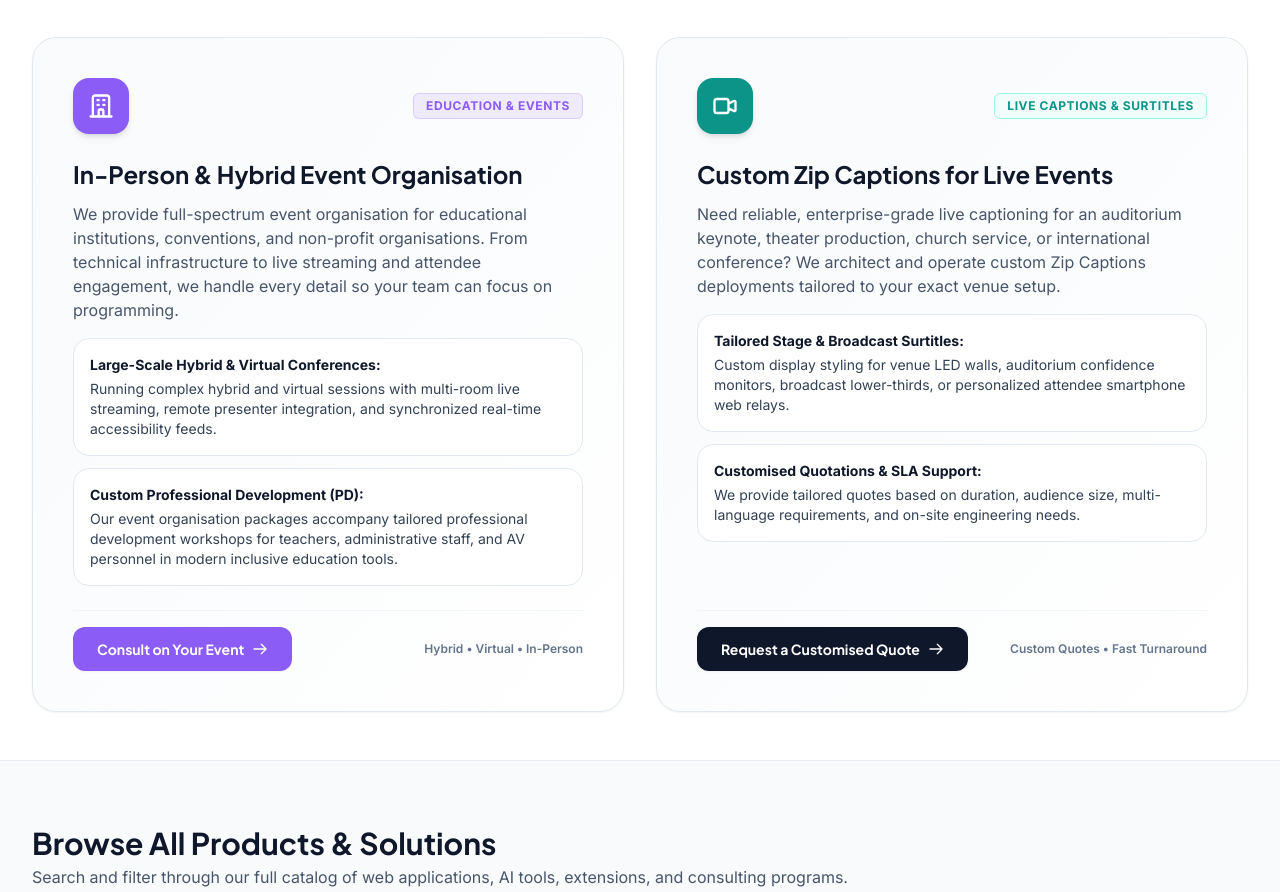
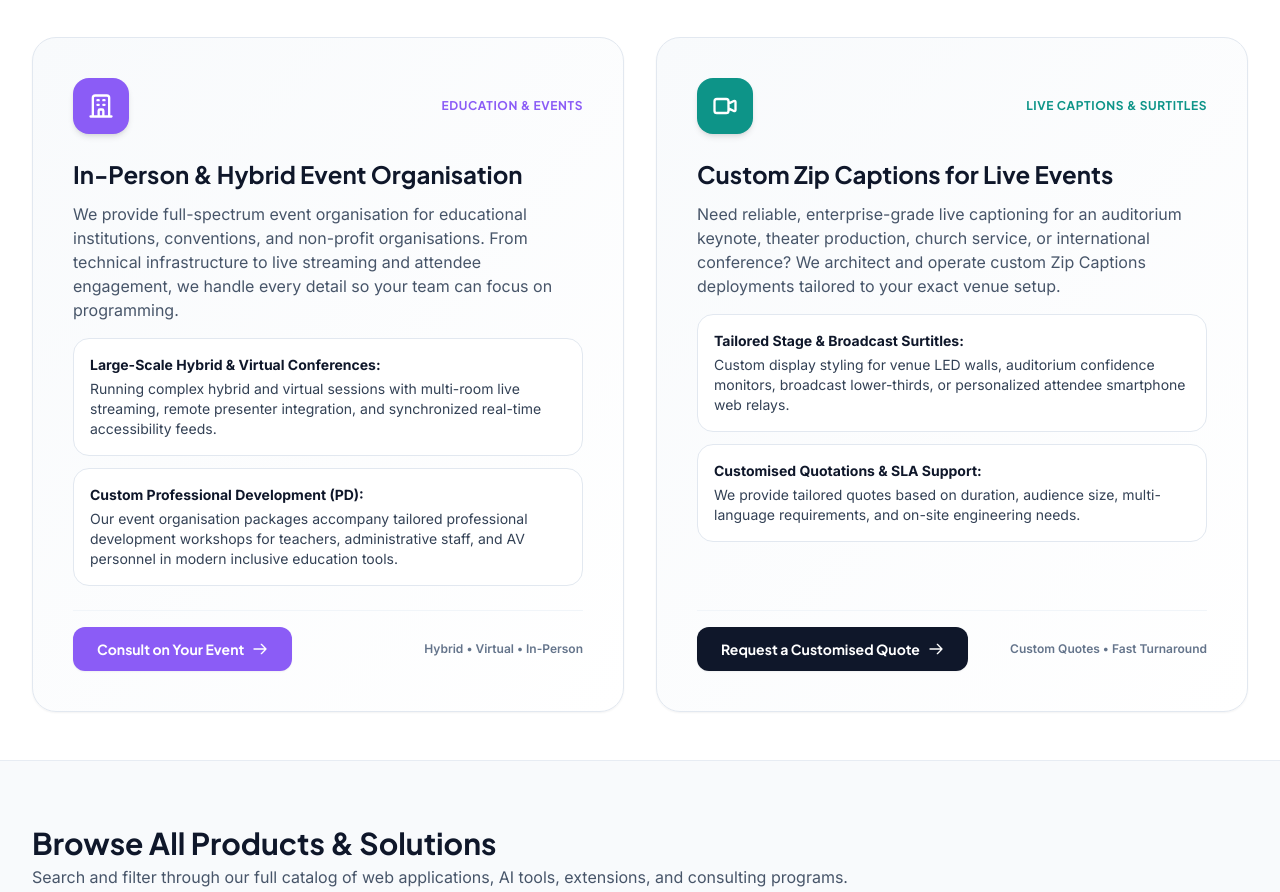
Before and after one commit to crippit/zip-solutions-home, an Astro site: page /products in a window 1280 px wide. Shown: the part 1092-1984 px from the top of the page. Built offline with nearby package versions, Linux system fonts and the light colour scheme; Astro itself is replaced by a stand-in of ours.

Commit message:
Remove pill badge boxes from featured services on products page

```diff
--- a/src/pages/products.astro
+++ b/src/pages/products.astro
@@ -94,7 +94,7 @@
                   <path stroke-linecap="round" stroke-linejoin="round" stroke-width="2" d="M19 21V5a2 2 0 00-2-2H7a2 2 0 00-2 2v16m14 0h2m-2 0h-5m-9 0H3m2 0h5M9 7h1m-1 4h1m4-4h1m-1 4h1m-5 10v-5a1 1 0 011-1h2a1 1 0 011 1v5m-4 0h4" />
                 </svg>
               </span>
-              <span class="text-xs font-bold uppercase tracking-wider px-3 py-1 bg-amethyst/10 text-amethyst rounded-md border border-amethyst/20">
+              <span class="text-xs font-bold uppercase tracking-wider text-amethyst font-heading">
                 Education &amp; Events
               </span>
             </div>
@@ -143,7 +143,7 @@
                   <path stroke-linecap="round" stroke-linejoin="round" stroke-width="2" d="M15 10l4.553-2.276A1 1 0 0121 8.618v6.764a1 1 0 01-1.447.894L15 14M5 18h8a2 2 0 002-2V8a2 2 0 00-2-2H5a2 2 0 00-2 2v8a2 2 0 002 2z" />
                 </svg>
               </span>
-              <span class="text-xs font-bold uppercase tracking-wider px-3 py-1 bg-teal-50 text-teal-brand rounded-md border border-teal-200">
+              <span class="text-xs font-bold uppercase tracking-wider text-teal-brand font-heading">
                 Live Captions &amp; Surtitles
               </span>
             </div>
```
